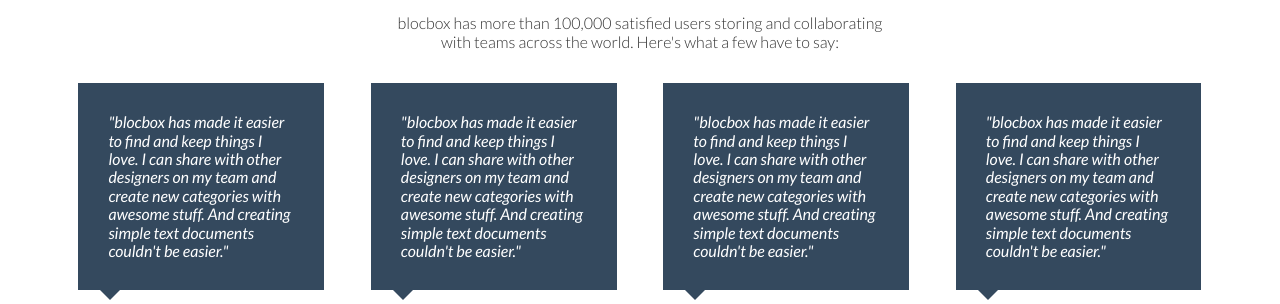
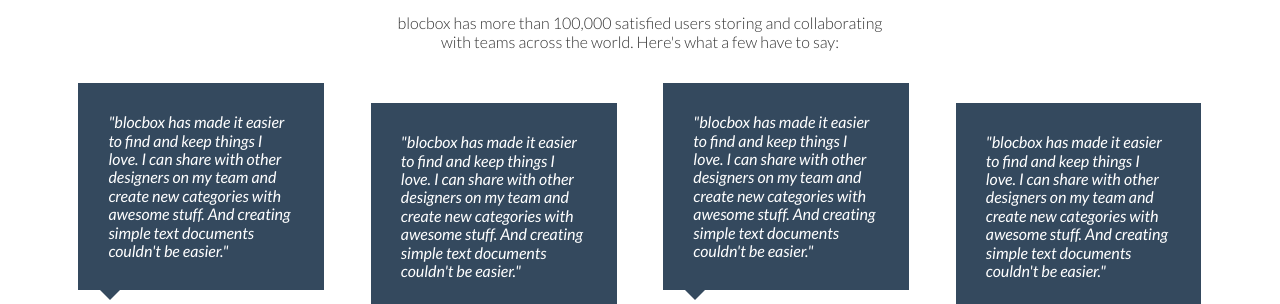
Before and after one commit to BrookeLiana/Blocbox, a plain HTML site: page index.html in a window 1280 px wide. Shown: the part 2444-2748 px from the top of the page. Drawn offline with Linux system fonts and the light colour scheme; grey boxes are pictures that could not be loaded.

Commit message:
Homepage styling completed

```diff
--- a/css/style.css
+++ b/css/style.css
@@ -291,3 +291,8 @@ header .hero img {
    font-size:13px;
    margin-top: 30px;
  }
+ .staggered {
+position: relative;
+top: 20px
+
+ }
--- a/index.html
+++ b/index.html
@@ -122,7 +122,7 @@
        <img src="https://s3.amazonaws.com/uifaces/faces/twitter/jsa/128.jpg" alt="avatar">
        <p class="name"><strong>Stella B.</strong><br/>Freelance Designer, N. Dakota</p>
      </li>
-     <li class="one-fourth">
+     <li class="one-fourth staggered">
        <blockquote>"blocbox has made it easier to find and keep things I love. I can share with other designers on my team and create new categories with awesome stuff. And creating simple text documents couldn't be easier."
        </blockquote>
        <img src="https://s3.amazonaws.com/uifaces/faces/twitter/jsa/128.jpg" alt="avatar">
@@ -134,7 +134,7 @@
        <img src="https://s3.amazonaws.com/uifaces/faces/twitter/jsa/128.jpg" alt="avatar">
        <p class="name"><strong>Stella B.</strong><br/>Freelance Designer, N. Dakota</p>
      </li>
-     <li class="one-fourth">
+     <li class="one-fourth staggered">
        <blockquote>"blocbox has made it easier to find and keep things I love. I can share with other designers on my team and create new categories with awesome stuff. And creating simple text documents couldn't be easier."
        </blockquote>
        <img src="https://s3.amazonaws.com/uifaces/faces/twitter/jsa/128.jpg" alt="avatar">
```
